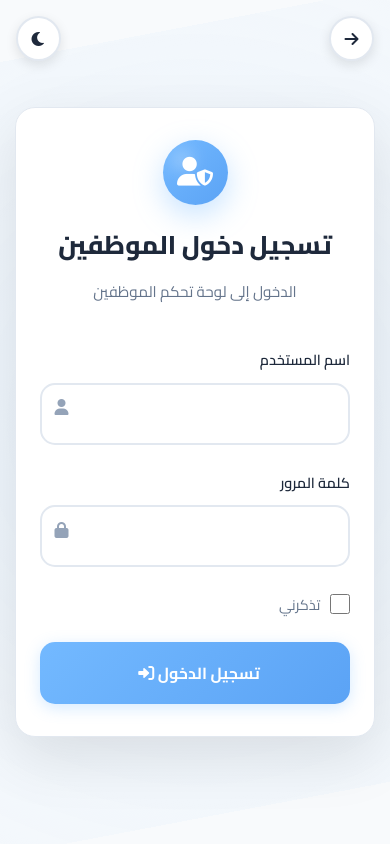
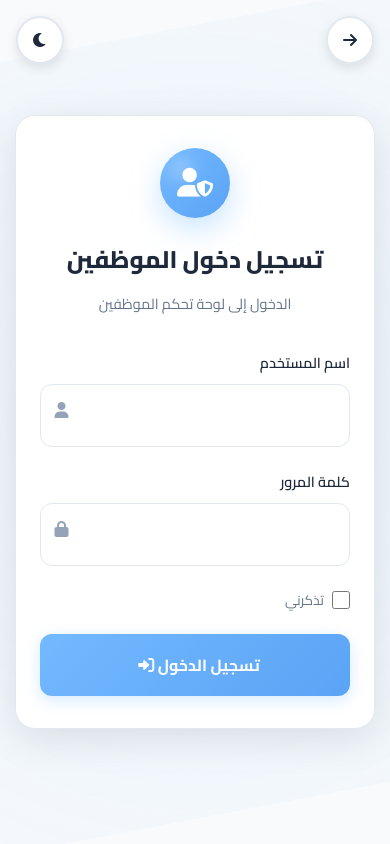
Before and after one commit to hamad26650/police-ae, a Django app: page /staff/login/ in a window 390 px wide. Run offline with Django 5.2, Linux system fonts and the light colour scheme.

Commit message:
Improve staff login mobile responsiveness - Add comprehensive responsive design for mobile devices - Support landscape orientation - Add touch device optimizations - Improve form inputs for mobile keyboards - Add better spacing and sizing for small screens - Fix layout issues on screens 360px and smaller

```diff
--- a/gov_services/services/templates/services/staff_login.html
+++ b/gov_services/services/templates/services/staff_login.html
@@ -2,7 +2,11 @@
 <html lang="ar" dir="rtl">
 <head>
     <meta charset="UTF-8">
-    <meta name="viewport" content="width=device-width, initial-scale=1.0">
+    <meta name="viewport" content="width=device-width, initial-scale=1.0, maximum-scale=5.0, user-scalable=yes">
+    <meta name="mobile-web-app-capable" content="yes">
+    <meta name="apple-mobile-web-app-capable" content="yes">
+    <meta name="apple-mobile-web-app-status-bar-style" content="default">
+    <meta name="theme-color" content="#73b9ff">
     <title>تسجيل دخول الموظفين - بوابة الخدمات الحكومية</title>
     <link href="https://cdnjs.cloudflare.com/ajax/libs/font-awesome/6.0.0/css/all.min.css" rel="stylesheet">
     <link href="https://fonts.googleapis.com/css2?family=Cairo:wght@300;400;600;700;800&display=swap" rel="stylesheet">
@@ -359,6 +363,14 @@
 
         /* Responsive */
         @media (max-width: 768px) {
+            body {
+                padding: 20px 0;
+            }
+
+            .login-wrapper {
+                padding: 0 20px;
+            }
+
             .login-container {
                 padding: 2.5rem 2rem;
             }
@@ -375,6 +387,23 @@
 
             .login-subtitle {
                 font-size: 1rem;
+            }
+
+            .form-input {
+                padding: 1rem 1rem 1rem 3rem;
+                font-size: 1rem;
+                border-radius: 12px;
+            }
+
+            .input-icon {
+                left: 1rem;
+                font-size: 1.1rem;
+            }
+
+            .login-button {
+                padding: 1.1rem;
+                font-size: 1.05rem;
+                border-radius: 12px;
             }
 
             .theme-toggle,
@@ -396,36 +425,65 @@
             .back-link i {
                 font-size: 1.1rem;
             }
+
+            .error-message,
+            .success-message {
+                padding: 1rem;
+                font-size: 0.95rem;
+            }
         }
 
         @media (max-width: 480px) {
+            body {
+                padding: 15px 0;
+                min-height: 100vh;
+            }
+
             .login-wrapper {
                 padding: 0 15px;
+                max-width: 100%;
             }
 
             .login-container {
                 padding: 2rem 1.5rem;
                 border-radius: 20px;
+                box-shadow: 0 10px 40px var(--shadow-color);
             }
 
             .login-icon {
-                width: 65px;
-                height: 65px;
+                width: 70px;
+                height: 70px;
                 font-size: 1.8rem;
-                margin-bottom: 1rem;
+                margin-bottom: 1.2rem;
             }
 
             .login-title {
-                font-size: 1.6rem;
+                font-size: 1.5rem;
+                margin-bottom: 0.5rem;
             }
 
             .login-subtitle {
-                font-size: 0.95rem;
+                font-size: 0.9rem;
+            }
+
+            .login-header {
+                margin-bottom: 2rem;
+            }
+
+            .form-group {
+                margin-bottom: 1.3rem;
+            }
+
+            .form-label {
+                font-size: 0.9rem;
+                margin-bottom: 0.5rem;
             }
 
             .form-input {
-                padding: 0.9rem 0.9rem 0.9rem 2.8rem;
+                padding: 1rem 1rem 1rem 2.8rem;
                 font-size: 0.95rem;
+                border-radius: 12px;
+                border-width: 1.5px;
             }
 
             .input-icon {
@@ -433,15 +491,30 @@
                 font-size: 1rem;
             }
 
+            .remember-me {
+                margin-bottom: 1.3rem;
+                gap: 0.5rem;
+            }
+
+            .remember-me input[type="checkbox"] {
+                width: 18px;
+                height: 18px;
+            }
+
+            .remember-me label {
+                font-size: 0.85rem;
+            }
+
             .login-button {
                 padding: 1rem;
                 font-size: 1rem;
+                border-radius: 12px;
             }
 
             .theme-toggle,
             .back-link {
-                width: 45px;
-                height: 45px;
+                width: 48px;
+                height: 48px;
                 top: 1rem;
             }
 
@@ -458,12 +531,121 @@
                 font-size: 1rem;
             }
 
-            .form-label {
+            .error-message,
+            .success-message {
+                padding: 0.9rem;
+                font-size: 0.9rem;
+                border-radius: 10px;
+            }
+        }
+
+        /* Very small screens */
+        @media (max-width: 360px) {
+            .login-wrapper {
+                padding: 0 12px;
+            }
+
+            .login-container {
+                padding: 1.5rem 1.2rem;
+            }
+
+            .login-icon {
+                width: 60px;
+                height: 60px;
+                font-size: 1.5rem;
+            }
+
+            .login-title {
+                font-size: 1.3rem;
+            }
+
+            .login-subtitle {
+                font-size: 0.85rem;
+            }
+
+            .form-input {
+                padding: 0.9rem 0.9rem 0.9rem 2.5rem;
                 font-size: 0.9rem;
             }
 
-            .remember-me label {
+            .login-button {
+                padding: 0.9rem;
+                font-size: 0.95rem;
+            }
+
+            .theme-toggle,
+            .back-link {
+                width: 42px;
+                height: 42px;
+                top: 0.8rem;
+            }
+
+            .theme-toggle {
+                left: 0.8rem;
+            }
+
+            .back-link {
+                right: 0.8rem;
+            }
+        }
+
+        /* Landscape orientation on mobile */
+        @media (max-width: 768px) and (orientation: landscape) {
+            body {
+                padding: 10px 0;
+            }
+
+            .login-container {
+                padding: 1.5rem 2rem;
+            }
+
+            .login-icon {
+                width: 60px;
+                height: 60px;
+                font-size: 1.6rem;
+                margin-bottom: 0.8rem;
+            }
+
+            .login-header {
+                margin-bottom: 1.5rem;
+            }
+
+            .login-title {
+                font-size: 1.4rem;
+            }
+
+            .login-subtitle {
                 font-size: 0.9rem;
+            }
+
+            .form-group {
+                margin-bottom: 1rem;
+            }
+
+            .remember-me {
+                margin-bottom: 1rem;
+            }
+        }
+
+        /* Touch device improvements */
+        @media (hover: none) and (pointer: coarse) {
+            .form-input,
+            .login-button,
+            .theme-toggle,
+            .back-link,
+            .remember-me input[type="checkbox"] {
+                -webkit-tap-highlight-color: transparent;
+                touch-action: manipulation;
+            }
+
+            .login-button {
+                min-height: 48px;
+            }
+
+            .theme-toggle,
+            .back-link {
+                min-height: 44px;
+                min-width: 44px;
             }
         }
     </style>
```
Also changed, not shown: other parts of gov_services/services/templates/services/staff_login.html (+22 -3 lines).
